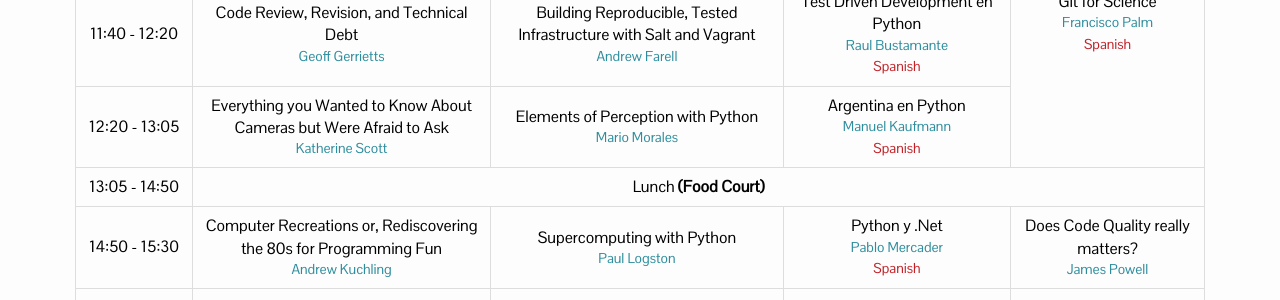
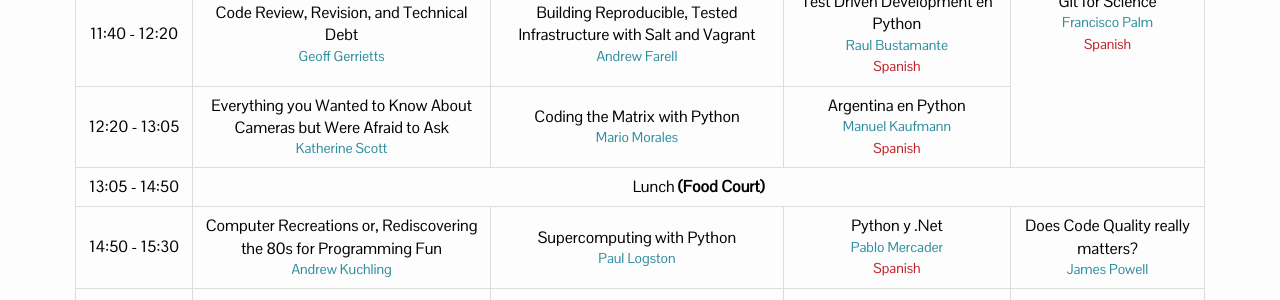
Before and after one commit to pycaribbean/pycaribbean.github.io, a Jekyll site: the page built from schedule.html, in a window 1280 px wide and 900 px high, scrolled down 512 px. Shown: the part 154-454 px from the top of the window. Built offline with Jekyll 4.4.1, drawn with Linux system fonts in a browser that asks for light colours; nearby versions of some CDN libraries; library files that are not in the unit come from our copies.

Commit message:
Update schedule.html

```diff
--- a/schedule.html
+++ b/schedule.html
@@ -55,7 +55,7 @@ layout: page
               <tr>
                 <td class="time">12:20 - 13:05</td>
                 <td>Everything you Wanted to Know About Cameras but Were Afraid to Ask <span class="speaker">Katherine Scott</span></td>
-                <td>Elements of Perception with Python  <span class="speaker">Mario Morales</span></td>
+                <td>Coding the Matrix with Python  <span class="speaker">Mario Morales</span></td>
                 <td>Argentina en Python  <span class="speaker">Manuel Kaufmann</span> <span class="spanish">Spanish</span></td>
               </tr>
               <tr>
```
